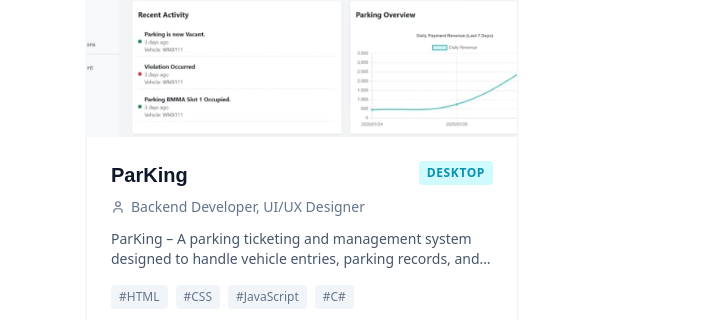
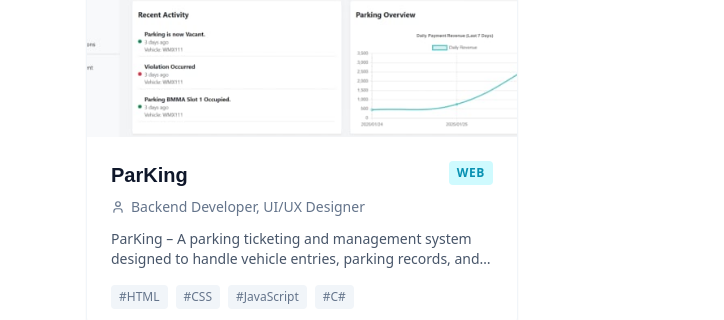
Before and after one commit to Ranyeelll/Portfolio, a React (Vite) app: page / in a window 1280 px wide. Shown: the part 4803-5123 px from the top of the page, without its empty margins (106-830 px from the left). Built offline with nearby package versions, Linux system fonts and the light colour scheme.

Commit message:
Change project category from 'Desktop' to 'Web'

```diff
--- a/src/components/Projects.tsx
+++ b/src/components/Projects.tsx
@@ -107,7 +107,7 @@ const projects = [
 {
   id: 7,
   title: 'ParKing',
-  category: 'Desktop',
+  category: 'Web',
   role: 'Backend Developer, UI/UX Designer',
   image: "/parking.png",
 
```
